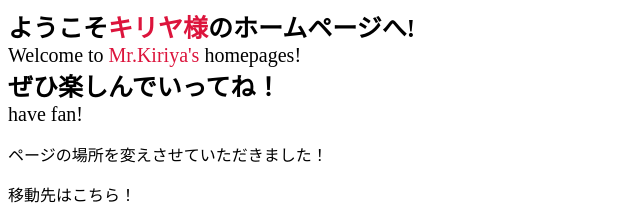
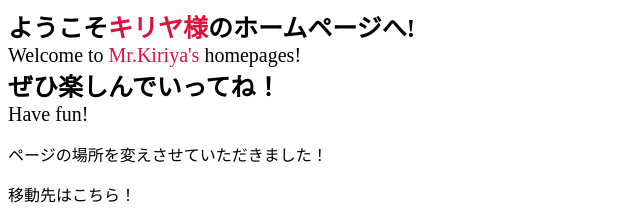
Before and after one commit to Kiriya-sama/Kiriya-sama, a plain HTML site: page index.html in a window 1280 px wide. Shown: the top 224 px of the page, 0-640 px from the left. Drawn offline with Linux system fonts and the light colour scheme.

Commit message:
Update index.html

```diff
--- a/index.html
+++ b/index.html
@@ -15,7 +15,7 @@
             </div>
             <div class=havefan>
                 <h2>ぜひ楽しんでいってね！</h2>
-                <p>have fan!</p>
+                <p>Have fun!</p>
             </div>
             <div class=pagechange>
                 <P>ページの場所を変えさせていただきました！</P>
```
